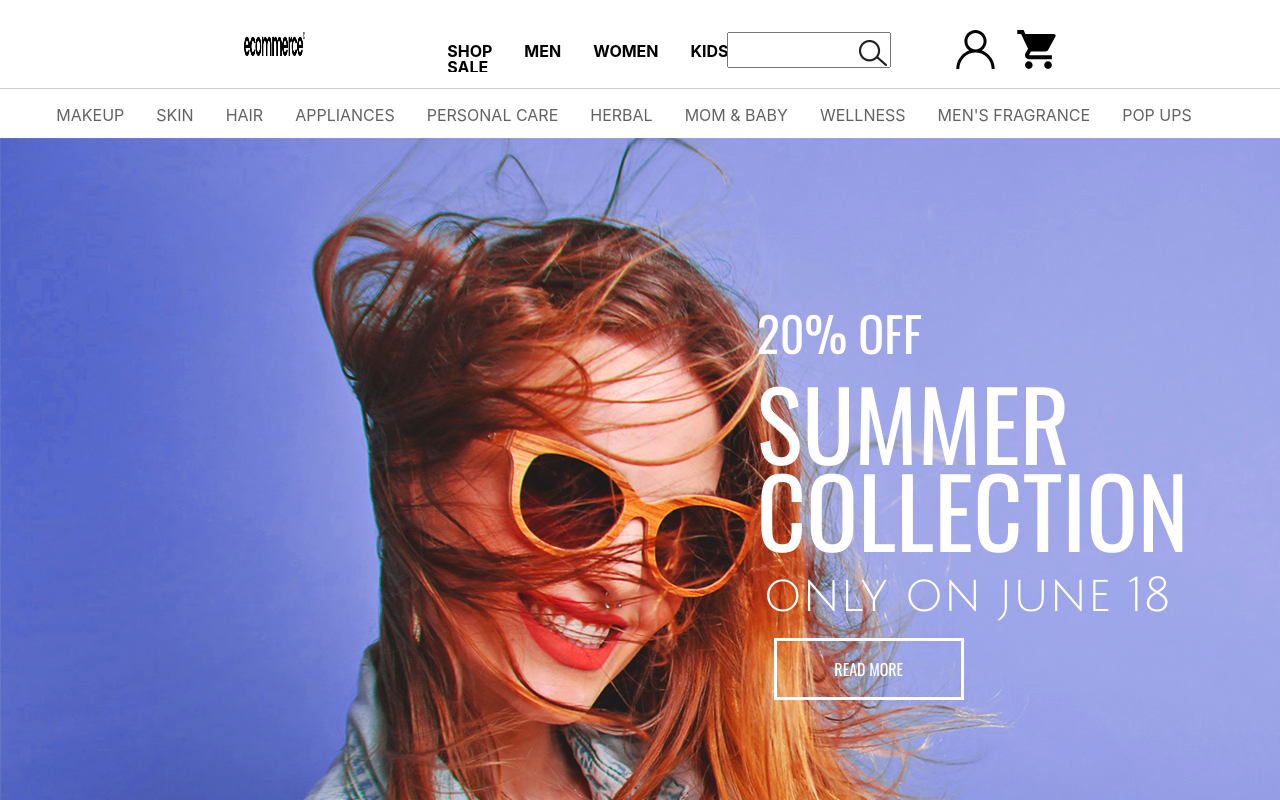
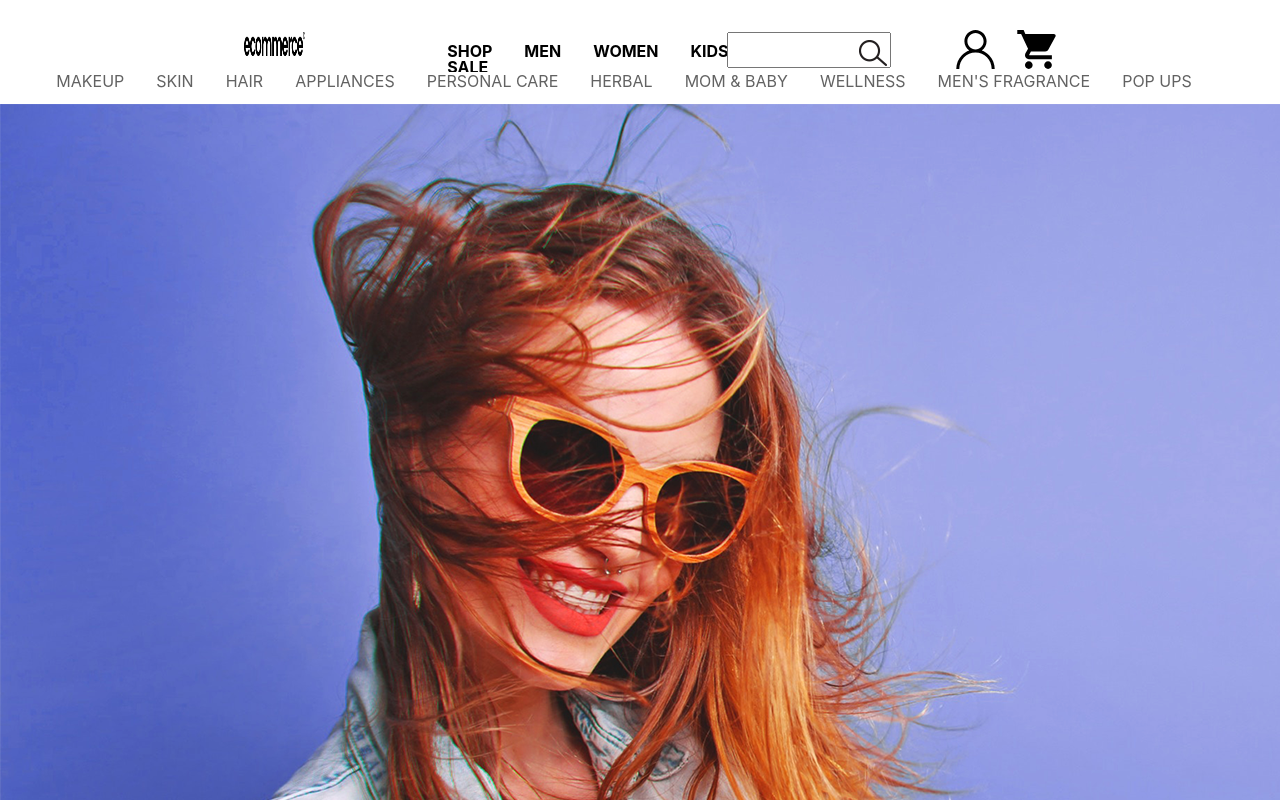
Before and after one commit to nnamdi16/ecommerce-site, a React (Create React App) app: page / in a window 1280 px wide. Shown: the top 800 px of the page. Built offline with nearby package versions, Linux system fonts and the light colour scheme.

Commit message:
Create various layouts for positioning such as the overall ecommerce-layout, menu, banner and advert layouts inclusive

```diff
--- a/src/components/LandingPage/LandingPage.js
+++ b/src/components/LandingPage/LandingPage.js
@@ -8,11 +8,14 @@ import search from '../img/search.png';
 import cart from '../img/shopping-cart.svg';
 import cart_value from '../img/cart_value.png';
 import profile from '../img/user.svg';
+import Card from './card/Card';
 
 export default class LandingPage extends Component {
 	render() {
 		return (
 			<div>
+				<div className="ecommerce-layout">
+					<div className="header-layout">
 						<div className="menu-header ">
 							<div className="menu-list">
 								<div className="menu-list-top">
@@ -40,7 +43,8 @@ export default class LandingPage extends Component {
 								</div>
 							</div>
 						</div>
-				<hr />
+					</div>
+					<div className="menu-layout">
 						<div className="menu-list-bottom">
 							<ul>
 								<li>Makeup</li>
@@ -55,8 +59,16 @@ export default class LandingPage extends Component {
 								<li>Pop Ups</li>
 							</ul>
 						</div>
-				<div className="ecommerce-banner">
+					</div>
+					<div className="banner-layout">
+						<div className="banner">
 							<img src={banner} alt="Banner" />
+						</div>
+
+						{/* <FlexCard />
+					<div className='products-card'></div> */}
+					</div>
+					<div className="advert-layout">
 						<div className="ecommerce-discount">
 							<div className="ecommerce-discount-side">
 								<div className="summer-discount">
@@ -75,6 +87,12 @@ export default class LandingPage extends Component {
 						</div>
 					</div>
 				</div>
+			</div>
 		);
 	}
 }
+
+// const FlexCard = styled(Card)`
+// 	position: absolute;
+// 	top: -30rem;
+// `;
```
Lines whose indentation alone changed are shown as unchanged.
